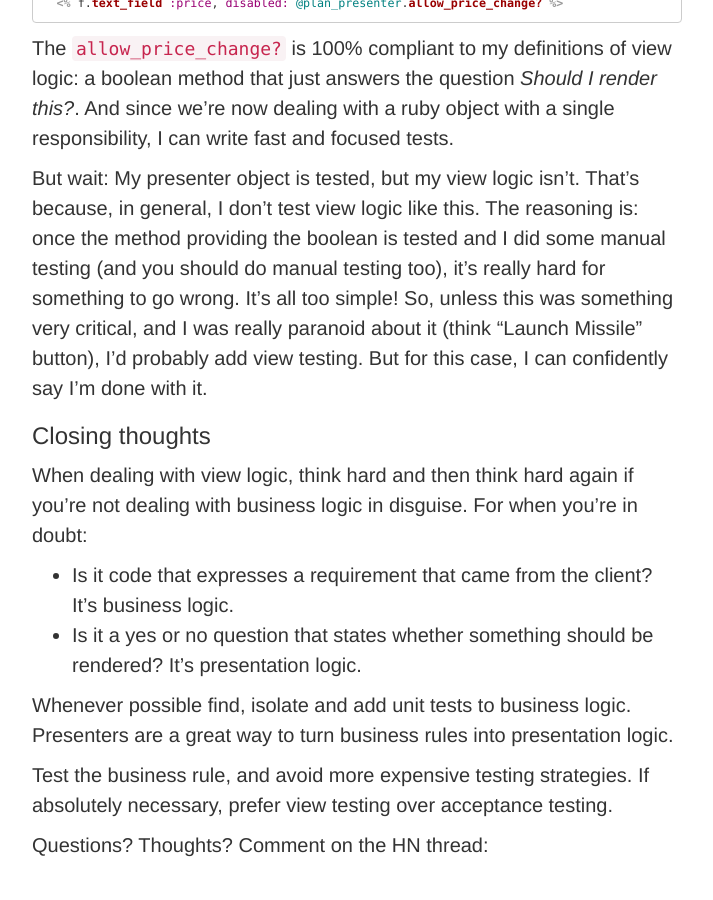
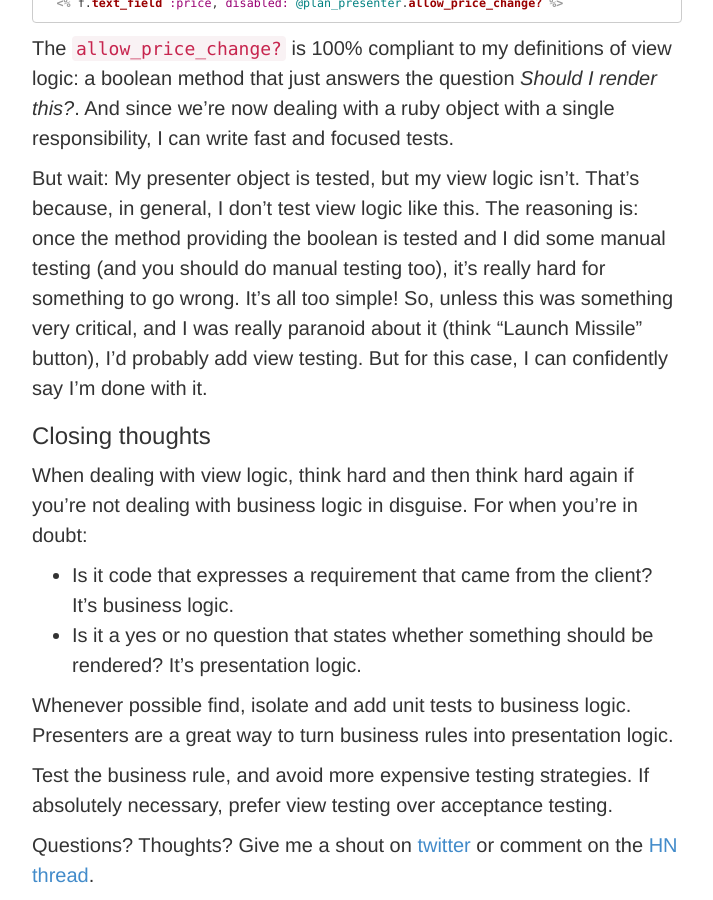
Before and after one commit to abernardes/abernardes.github.com, a Jekyll site: the page built from _posts/2014-09-22-view-logic.markdown, in a window 1280 px wide and 900 px high, scrolled down 5251 px. Shown: the whole window, without its empty margins (283-996 px from the left). Built offline with Jekyll 4.4.1, drawn with Linux system fonts in a browser that asks for light colours; Markdown is read by kramdown in place of the engine named in the settings; before the commit the page ends 6121 px from its top, so only the background shows below that.

Commit message:
Add HN link for last post

```diff
--- a/_posts/2014-09-22-view-logic.markdown
+++ b/_posts/2014-09-22-view-logic.markdown
@@ -181,4 +181,4 @@ Whenever possible find, isolate and add unit tests to business logic. Presenters
 
 Test the business rule, and avoid more expensive testing strategies. If absolutely necessary, prefer view testing over acceptance testing.
 
-Questions? Thoughts? Comment on the HN thread:
+Questions? Thoughts? Give me a shout on [twitter](http://twitter.com/abernardes) or comment on the [HN thread](https://news.ycombinator.com/item?id=8353465).
```
